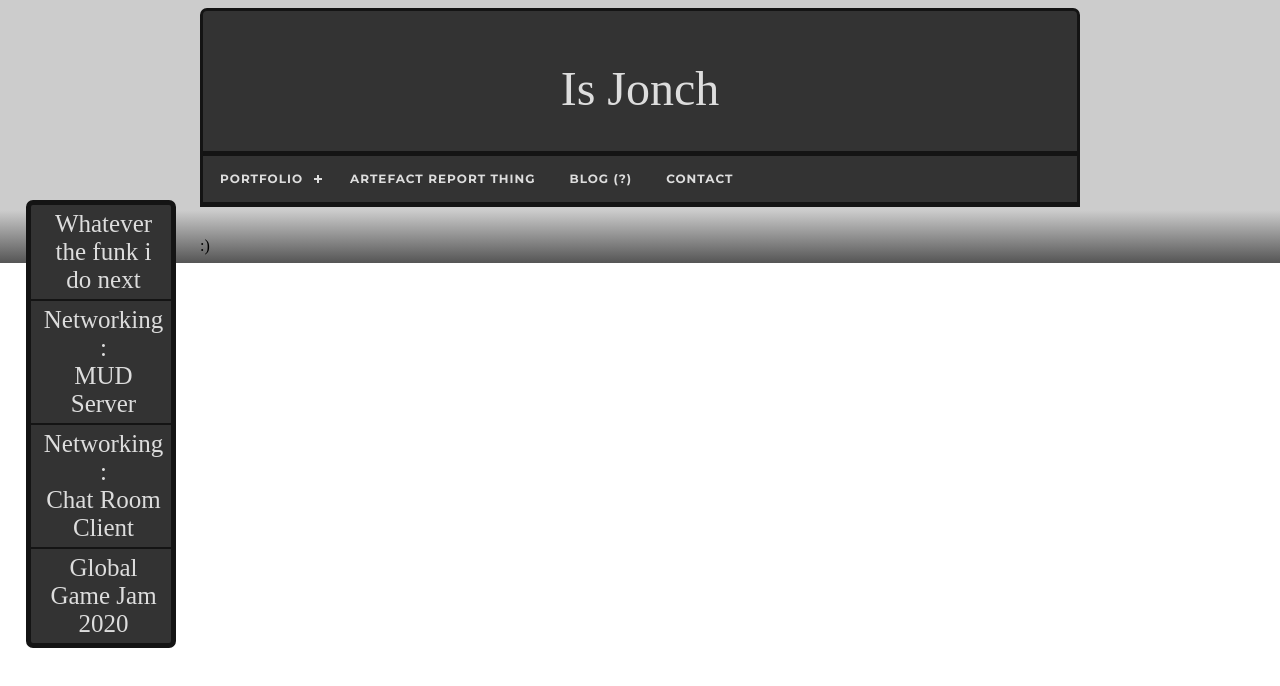
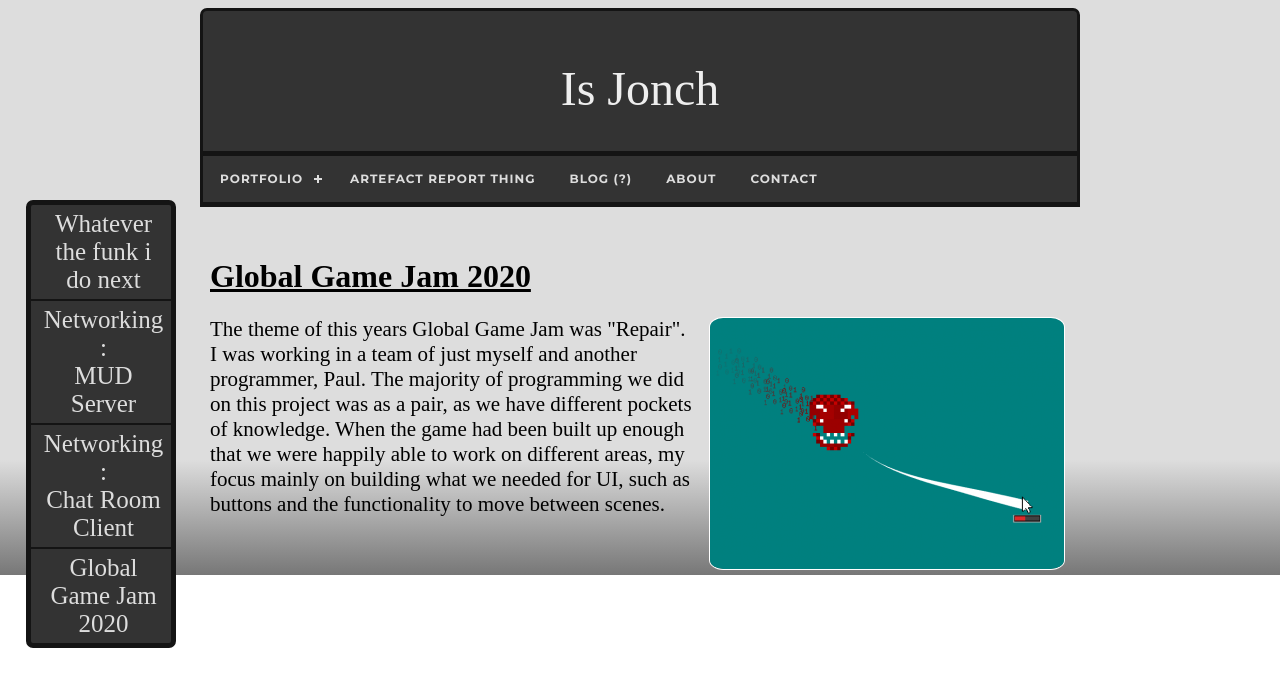
Before and after one commit to JGrilloDev/Website, a plain HTML site: page index.html in a window 1280 px wide. Drawn offline with nearby package versions, Linux system fonts and the light colour scheme.

Commit message:
I started writing and i despise it

```diff
--- a/index.html
+++ b/index.html
@@ -37,7 +37,8 @@
    </li>
    <li><a href='#'>Artefact Report Thing</a></li>
    <li><a href='#'>Blog (?)</a></li>
-   <li><a href='#wah'>Contact</a></li>
+   <li><a href='#'>About</a></li>
+   <li><a href='#'>Contact</a></li>
 </ul>
 </div>
 <div class="horizontalDivider"></div>
@@ -47,20 +48,39 @@
 
 <!-- Fancy SideNav Bar -->
 <div class="sideNav">
-   <a href = '#wah'> Whatever the funk i do next </a>
+   <a href = '#'> Whatever the funk i do next </a>
    <p></p>
    <a href = '#'> Networking:<br> MUD Server </a>
    <p></p>
    <a href = '#'> Networking:<br> Chat Room Client </a>
    <p></p>
-   <a href = '#'> Global Game Jam 2020 </a>
+   <a href = '#GGJ2020'> Global Game Jam 2020 </a>
 </div>
 
 <div class="spacer"></div>
 
 
-<a name = 'wah'></a>
-<div class="big"></div>:)
+<!--#region GGJ2020-->
+<div class="entry">
+<a name = 'GGJ2020'></a>
+
+<h1>Global Game Jam 2020</h1>
+<a href="https://polsgames.itch.io/antivirus-ggj-2020">
+   <img src="Portfolio/GGJ2020/AV_icon.png" class="right" title="AntiVirus on Itch.io">
+</a>
+<p>
+   The theme of this years Global Game Jam was "Repair". I was working in a team of just
+   myself and another programmer, Paul. The majority of programming we did on this project
+   was as a pair, as we have different pockets of knowledge. When the game had been built
+   up enough that we were happily able to work on different areas, my focus mainly on building
+   what we needed for UI, such as buttons and the functionality to move between scenes.
+</p>
+
+</div>
+<!--#endregion-->
+
+
+<div class="big"></div>
 
 </body>
 <html>
--- a/styles.css
+++ b/styles.css
@@ -7,12 +7,12 @@ html{
 body.content{
   padding-right: 15%;
   padding-left: 15%;
-  background: linear-gradient(0, #555555 0%, #cccccc 20%);
+  background: linear-gradient(0, #777 0%, #ddd 20%);
   background-repeat: no-repeat;
 }
 
 div.titleBar{
-  color: #dddddd;
+  color: #eee;
   text-align: center;
   background-color: #333333;
   border: 3px solid #141414;
@@ -77,6 +77,40 @@ div.sideNav a:hover{
 div.spacer{
   padding-top: 30px;
 }
+
+img.right{
+  float: right;
+  border-radius: 4%;
+  border: 1px solid white;
+  margin: 0px 5px 5px 15px;
+}
+
+img.left{
+  float: left;
+  border-radius: 4%;
+  border: 1px solid white;
+  margin: 0px 15px 5px 5px;
+}
+
+div.entry{
+  margin: 0px 10px;
+}
+
+div.entry h1{
+  text-decoration: underline;
+  font-size: xx-large;
+}
+
+div.entry p{
+  font-size: 21px;
+}
+
+
+
+
+
+
+
 
 #cssmenu,
 #cssmenu ul,
```
Also changed, not shown: Portfolio/GGJ2020/AV_icon.png (added).
